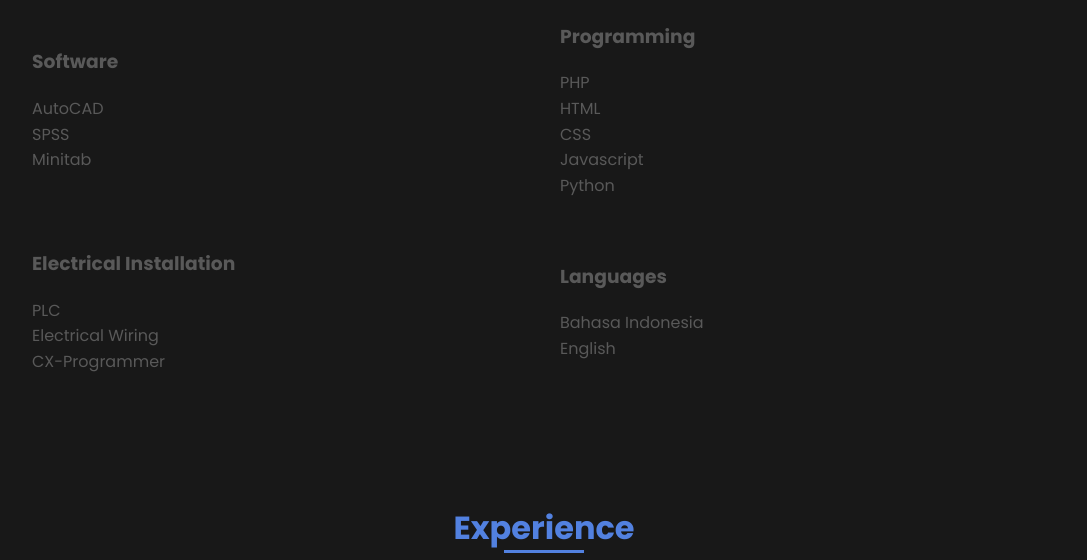
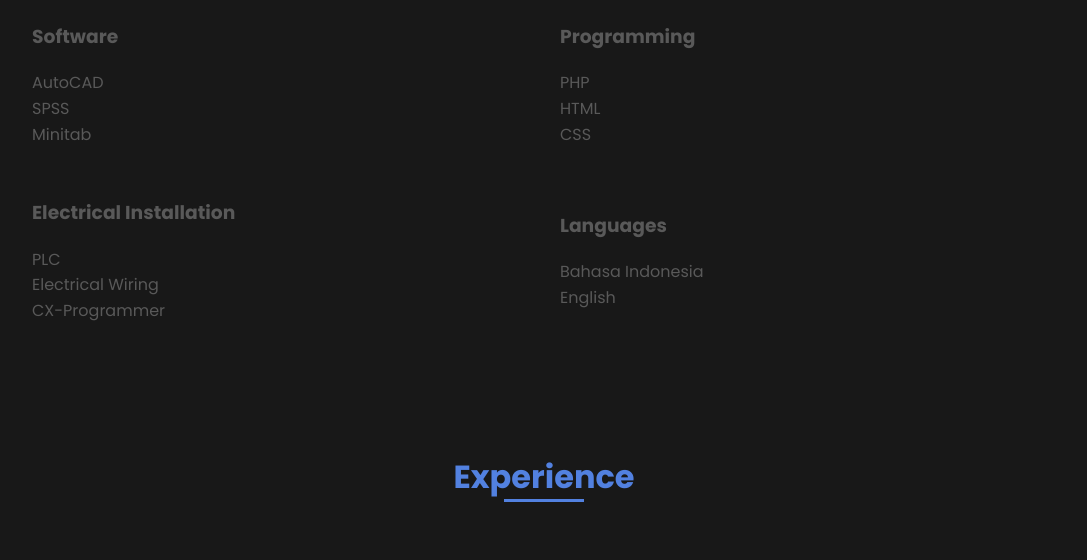
Before and after one commit to Kevnrk/portofolio_kevin, a plain HTML site: page index.html in a window 1280 px wide. Shown: the part 1563-2123 px from the top of the page, without its empty margins (96-1183 px from the left). Drawn offline with nearby package versions, Linux system fonts and the light colour scheme.

Commit message:
Remove Javascript and Python from skills section
Removed Javascript and Python from skills list.

```diff
--- a/index.html
+++ b/index.html
@@ -98,8 +98,6 @@
                             <span class="skills__name">PHP</span><br>
                             <span class="skills__name">HTML</span><br>
                             <span class="skills__name">CSS</span><br>
-                            <span class="skills__name">Javascript</span><br>
-                            <span class="skills__name">Python</span><br>
                         </div>
                     </div>
 
```
